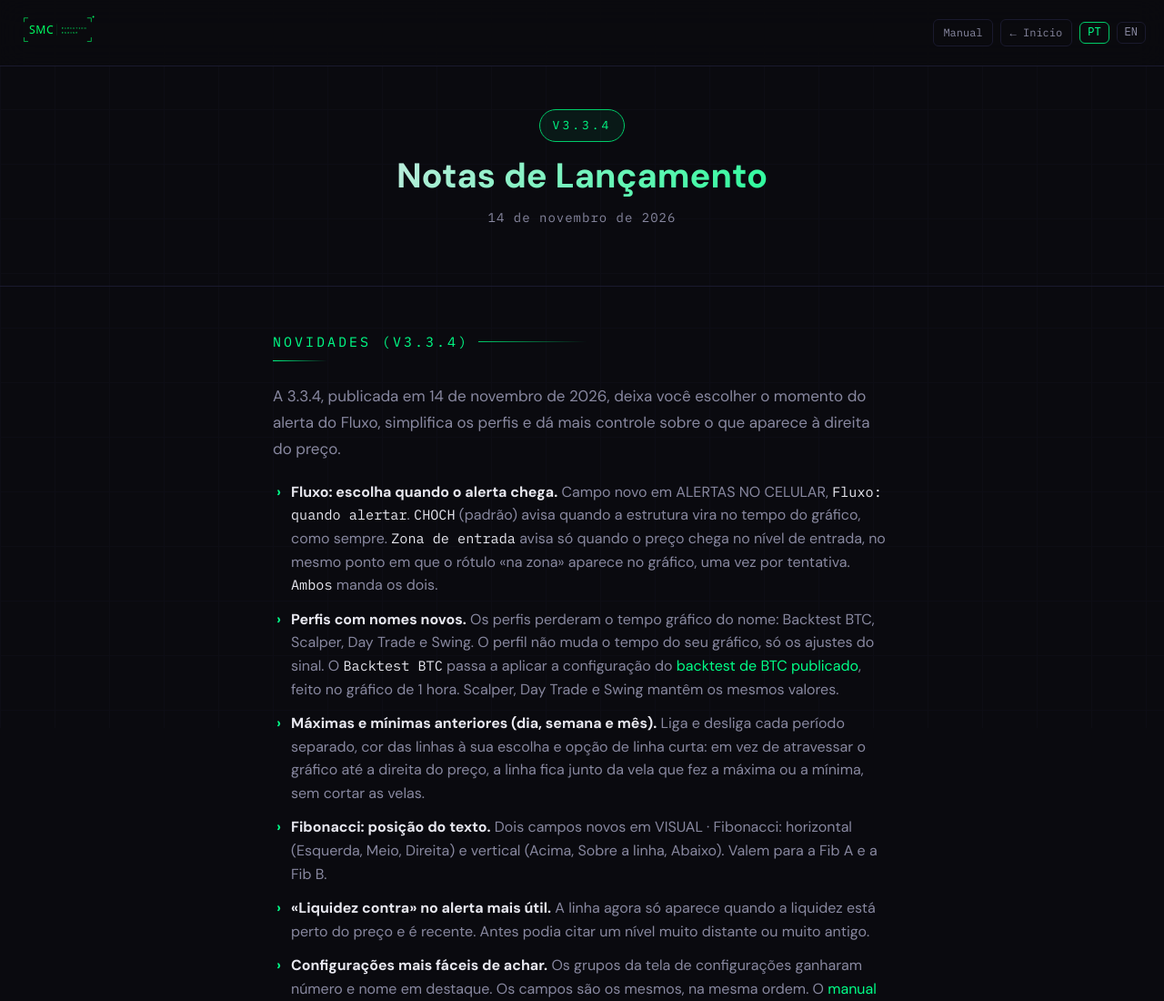
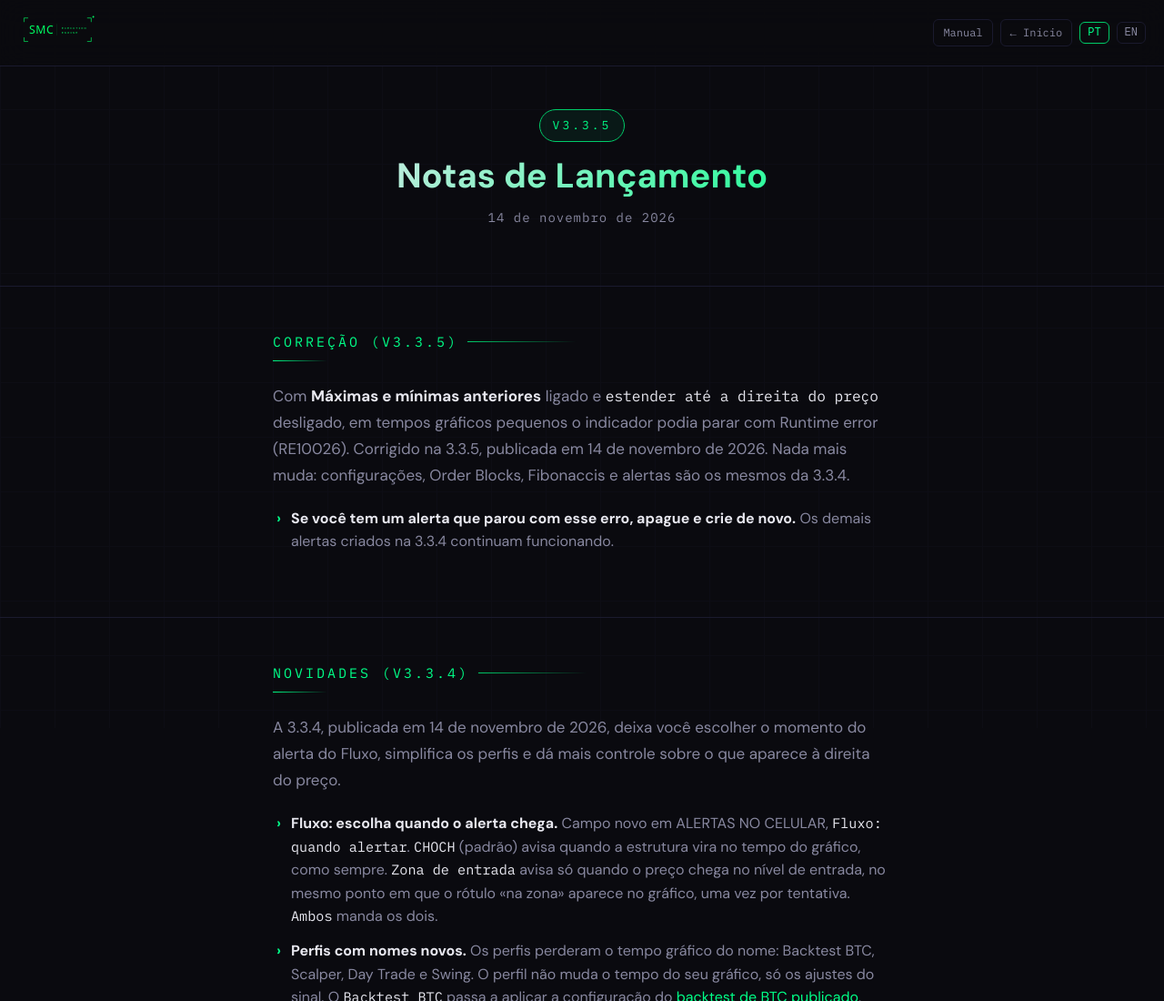
Before and after one commit to abdallacrypto1/smc-execution-engine, a plain HTML site: page release-notes.html in a window 1280 px wide. Shown: the top 1100 px of the page at 91% size. Drawn offline with Linux system fonts and the light colour scheme.

Commit message:
v3.3.5: correção na página de novidades e número da versão na inicial
Co-Authored-By: Claude <noreply@anthropic.com>

```diff
--- a/release-notes.html
+++ b/release-notes.html
@@ -294,9 +294,21 @@ footer p {
 <!-- ═══════════════════ HERO ═══════════════════ -->
 <section class="hero">
   <div class="container">
-    <div class="hero-version reveal">v3.3.4</div>
+    <div class="hero-version reveal">v3.3.5</div>
     <h1 class="reveal" data-pt="Notas de Lançamento" data-en="Release Notes">Notas de Lançamento</h1>
     <p class="hero-date reveal" data-pt="14 de novembro de 2026" data-en="November 14, 2026">14 de novembro de 2026</p>
+  </div>
+</section>
+
+<!-- ═══════════════════ v3.3.5 ═══════════════════ -->
+<section id="v335">
+  <div class="container">
+    <div class="section-label" data-pt="Correção (v3.3.5)" data-en="Fix (v3.3.5)">Correção (v3.3.5)</div>
+    <div class="sep"></div>
+    <p class="reveal" data-pt="Com <strong>Máximas e mínimas anteriores</strong> ligado e <em>estender até a direita do preço</em> desligado, em tempos gráficos pequenos o indicador podia parar com Runtime error (RE10026). Corrigido na 3.3.5, publicada em 14 de novembro de 2026. Nada mais muda: configurações, Order Blocks, Fibonaccis e alertas são os mesmos da 3.3.4." data-en="With <strong>Máximas e mínimas anteriores</strong> (previous highs and lows) enabled and <em>estender até a direita do preço</em> (extend to the right of price) disabled, on small timeframes the indicator could stop with Runtime error (RE10026). Fixed in 3.3.5, published on November 14, 2026. Nothing else changes: settings, Order Blocks, Fibonacci levels and alerts are the same as in 3.3.4.">Com <strong>Máximas e mínimas anteriores</strong> ligado e <em>estender até a direita do preço</em> desligado, em tempos gráficos pequenos o indicador podia parar com Runtime error (RE10026). Corrigido na 3.3.5, publicada em 14 de novembro de 2026. Nada mais muda: configurações, Order Blocks, Fibonaccis e alertas são os mesmos da 3.3.4.</p>
+    <ul class="feature-list reveal">
+      <li data-pt="<strong>Se você tem um alerta que parou com esse erro, apague e crie de novo.</strong> Os demais alertas criados na 3.3.4 continuam funcionando." data-en="<strong>If you have an alert that stopped with this error, delete it and create it again.</strong> Other alerts created on 3.3.4 keep working."><strong>Se você tem um alerta que parou com esse erro, apague e crie de novo.</strong> Os demais alertas criados na 3.3.4 continuam funcionando.</li>
+    </ul>
   </div>
 </section>
 
```
Also changed, not shown: index.html (+1 -1 lines).
